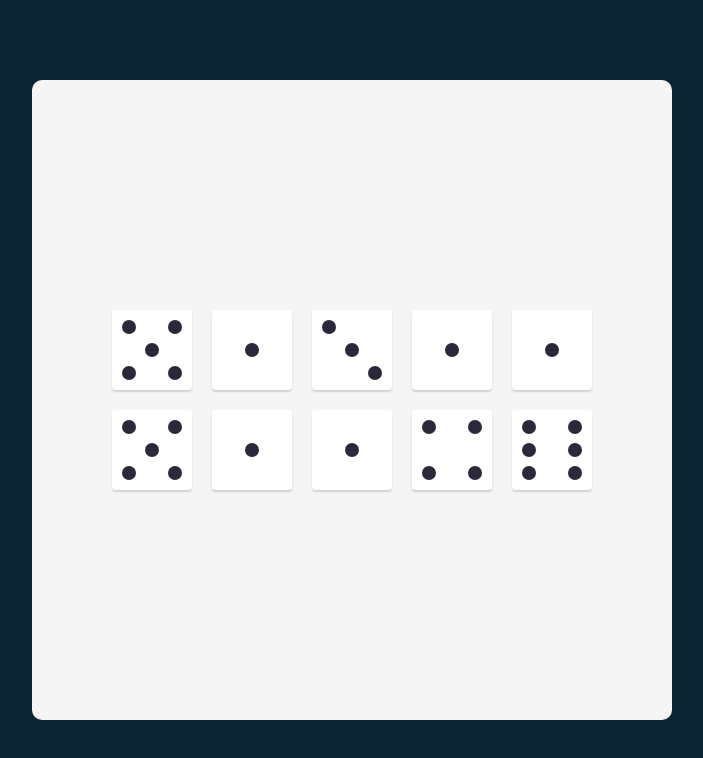
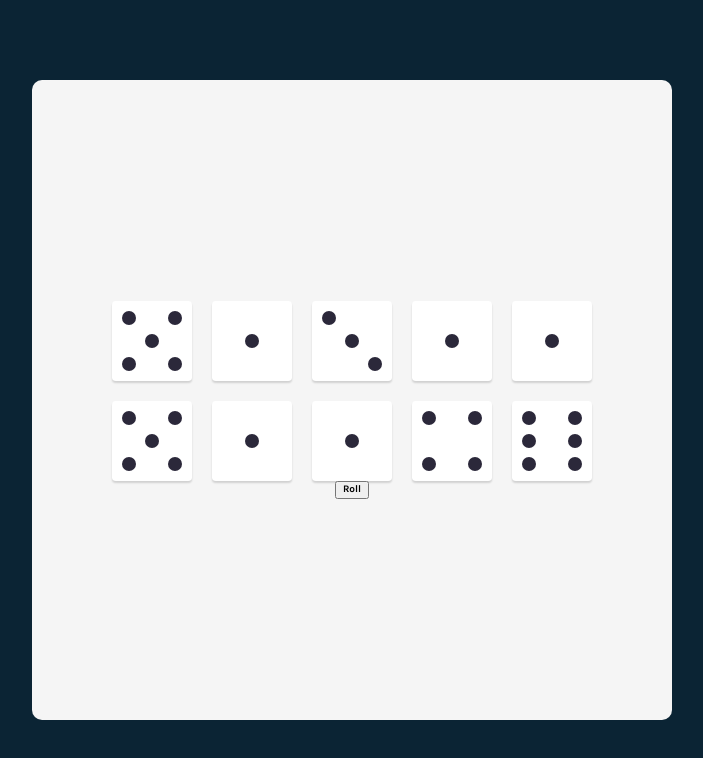
Before and after one commit to roqyyb/Tenzies-Game, a React (Vite) app: page / in a window 1280 px wide. Shown: the top 758 px of the page, without its empty margins (288-991 px from the left). Built offline with nearby package versions, Linux system fonts and the light colour scheme.

Commit message:
Define the main button

```diff
--- a/src/App.jsx
+++ b/src/App.jsx
@@ -36,6 +36,8 @@ function App() {
         <section className="dice-container">
         {dieElements}
         </section>
+
+        <button>Roll</button>
       </main>
     </div>
   )
```
